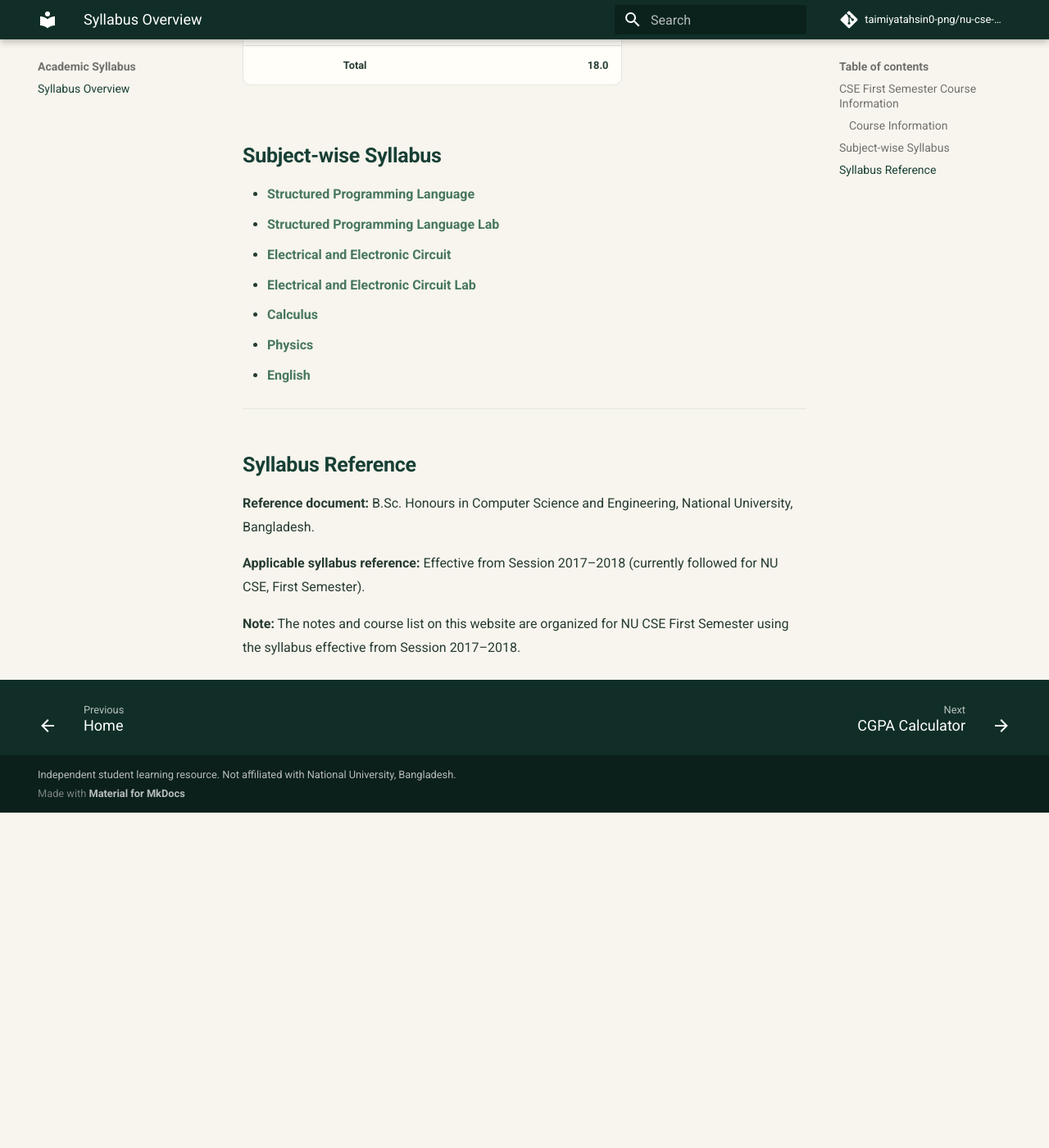
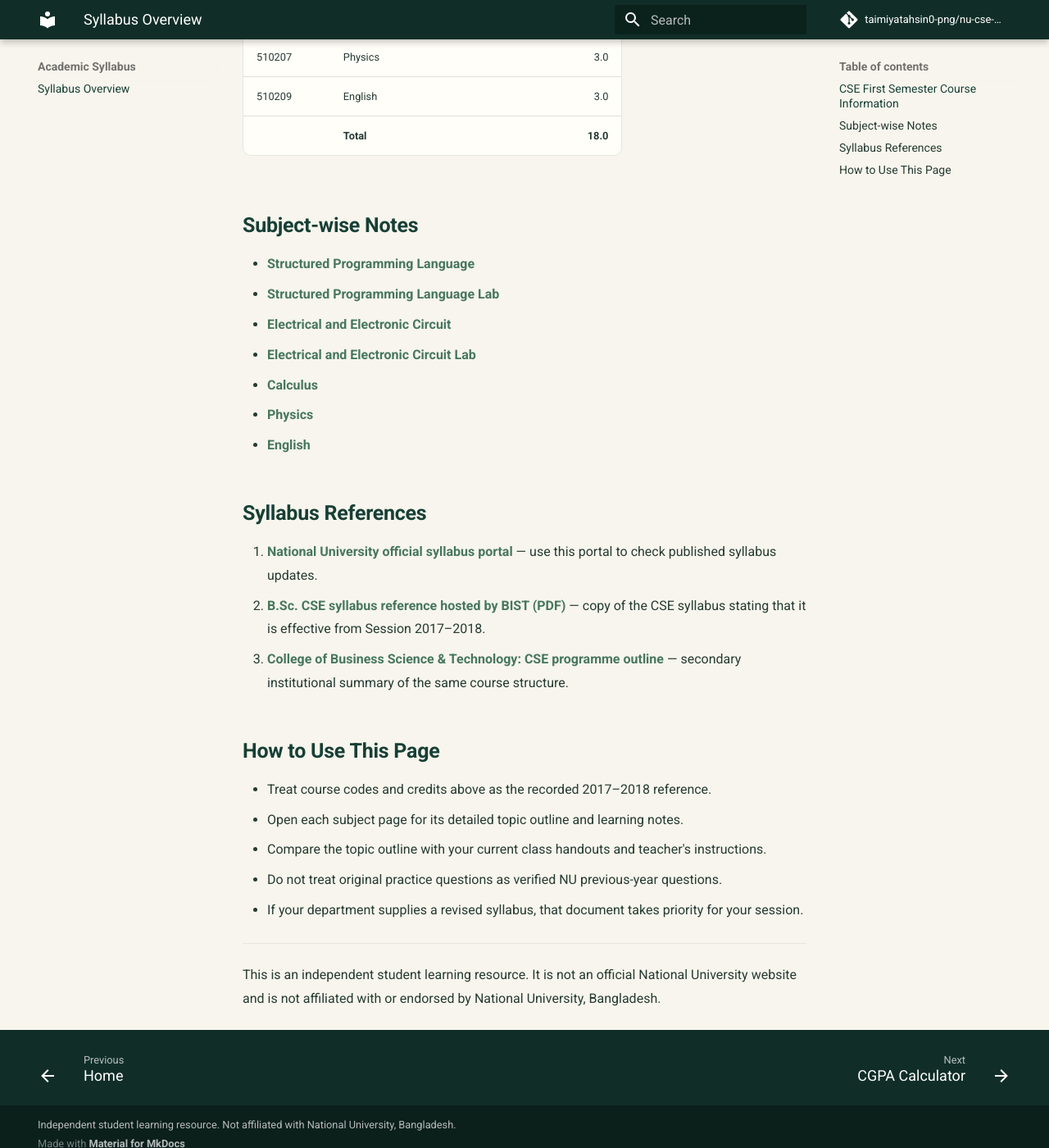
Before and after one commit to taimiyatahsin0-png/nu-cse-notes-store, an MkDocs documentation site: the page built from docs/syllabus/index.md, in a window 1280 px wide and 1400 px high, scrolled down 761 px. Shown: the whole window at 82% size. Built offline with MkDocs 1.6.1 and Material for MkDocs 9.7.7, drawn with Linux system fonts in a browser that asks for light colours; comment, search, counter and statistics services are not loaded; before the commit the page ends 1752 px from its top, so only the background shows below that; some of the changed text lies outside the part shown.

Commit message:
Clarify dated NU syllabus reference and sources

```diff
--- a/docs/syllabus/index.md
+++ b/docs/syllabus/index.md
@@ -1,11 +1,10 @@
+# NU CSE First Semester Syllabus Reference
 
-# NU CSE First Semester Syllabus
+This page records the First Semester course structure from the National University B.Sc. Honours in Computer Science and Engineering syllabus reference effective from Session 2017–2018.
 
-This section covers the currently followed First Semester syllabus for the B.Sc. Honours in Computer Science and Engineering (CSE) under National University, Bangladesh.
+**Important:** This is a dated syllabus reference, not independent proof that no revision applies to Session 2025–26. Check the latest notices and syllabus publications with National University and confirm your session's applicable course outline with your department.
 
 ## CSE First Semester Course Information
-
-### Course Information
 
 | Course Code | Course Title | Credits |
 |---|---|---:|
@@ -18,7 +17,7 @@ This section covers the currently followed First Semester syllabus for the B.Sc.
 | 510209 | English | 3.0 |
 | | **Total** | **18.0** |
 
-## Subject-wise Syllabus
+## Subject-wise Notes
 
 - [Structured Programming Language](../subjects/spl/index.md)
 - [Structured Programming Language Lab](../subjects/spl-lab/index.md)
@@ -28,12 +27,20 @@ This section covers the currently followed First Semester syllabus for the B.Sc.
 - [Physics](../subjects/phy/index.md)
 - [English](../subjects/eng/index.md)
 
+## Syllabus References
+
+1. [National University official syllabus portal](https://www.nu.ac.bd/syllabus.php) — use this portal to check published syllabus updates.
+2. [B.Sc. CSE syllabus reference hosted by BIST (PDF)](https://bist.ac.bd/storage/1645259906_Computer%20Science%20and%20Engineering%201st%20Year_Pub_Date_15092019.pdf) — copy of the CSE syllabus stating that it is effective from Session 2017–2018.
+3. [College of Business Science & Technology: CSE programme outline](https://cbst.edu.bd/programs/Bachelor-of-Science-in-computer-science-and-engineering) — secondary institutional summary of the same course structure.
+
+## How to Use This Page
+
+- Treat course codes and credits above as the recorded 2017–2018 reference.
+- Open each subject page for its detailed topic outline and learning notes.
+- Compare the topic outline with your current class handouts and teacher's instructions.
+- Do not treat original practice questions as verified NU previous-year questions.
+- If your department supplies a revised syllabus, that document takes priority for your session.
+
 ---
 
-## Syllabus Reference
-
-**Reference document:** B.Sc. Honours in Computer Science and Engineering, National University, Bangladesh.
-
-**Applicable syllabus reference:** Effective from Session 2017–2018 (currently followed for NU CSE, First Semester).
-
-**Note:** The notes and course list on this website are organized for NU CSE First Semester using the syllabus effective from Session 2017–2018.
+This is an independent student learning resource. It is not an official National University website and is not affiliated with or endorsed by National University, Bangladesh.
```
